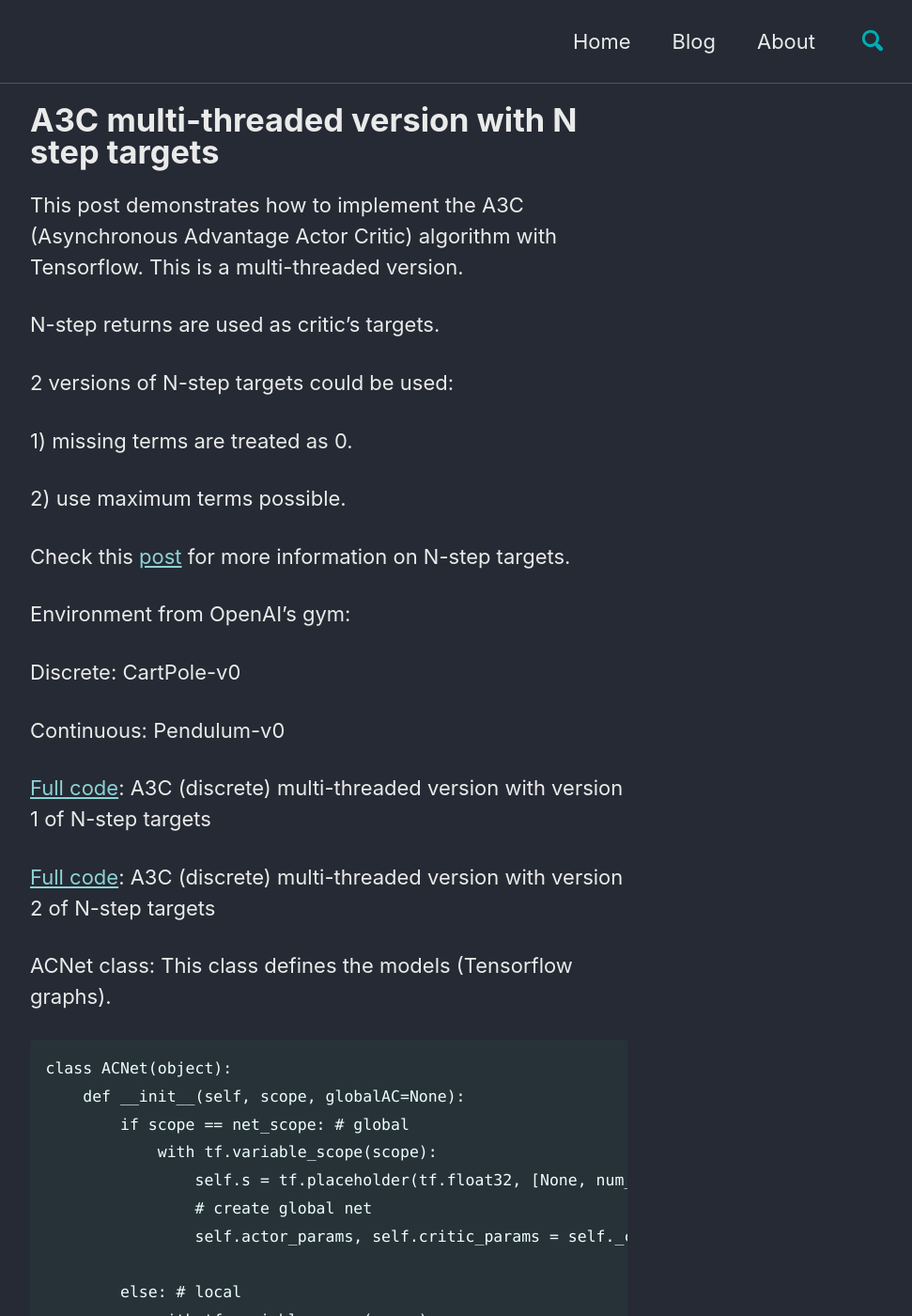
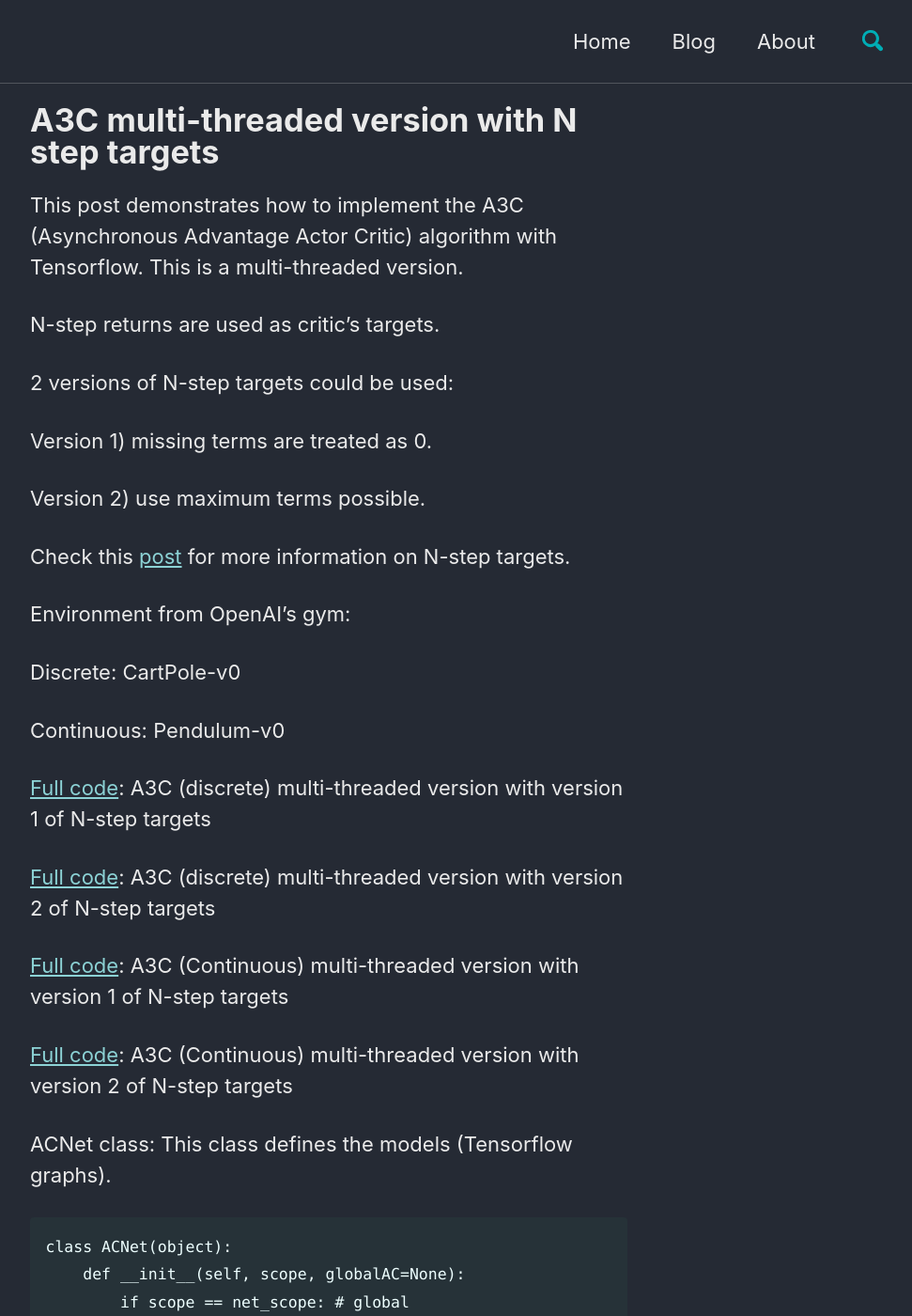
Before and after one commit to ChuaCheowHuan/ChuaCheowHuan.github.io, a Jekyll site: the page built from _posts/2019-06-13-A3C_thread_nStep.md, in a window 1280 px wide and 1400 px high. Shown: the whole window at 94% size, without its empty margins (290-1261 px from the left). Built offline with Jekyll 4.4.1, drawn with Linux system fonts in a browser that asks for light colours; cached includes are drawn as plain includes; comment, search, counter and statistics services are not loaded; some of the changed text lies outside the part shown.

Commit message:
new post A3C thread

```diff
--- a/_posts/2019-06-13-A3C_thread_nStep.md
+++ b/_posts/2019-06-13-A3C_thread_nStep.md
@@ -10,21 +10,25 @@ N-step returns are used as critic's targets.
 
 2 versions of N-step targets could be used:
 
-1) missing terms are treated as 0.
+Version 1) missing terms are treated as 0.
 
-2) use maximum terms possible.
+Version 2) use maximum terms possible.
 
 Check this [post](https://chuacheowhuan.github.io/n_step_targets/) for more information on N-step targets.
 
 Environment from OpenAI's gym:
 
-  Discrete: CartPole-v0
+Discrete: CartPole-v0
 
-  Continuous: Pendulum-v0
+Continuous: Pendulum-v0
 
 [Full code](https://): A3C (discrete) multi-threaded version with version 1 of N-step targets
 
 [Full code](https://): A3C (discrete) multi-threaded version with version 2 of N-step targets
+
+[Full code](https://): A3C (Continuous) multi-threaded version with version 1 of N-step targets
+
+[Full code](https://): A3C (Continuous) multi-threaded version with version 2 of N-step targets
 
 ACNet class:
 This class defines the models (Tensorflow graphs).
```
